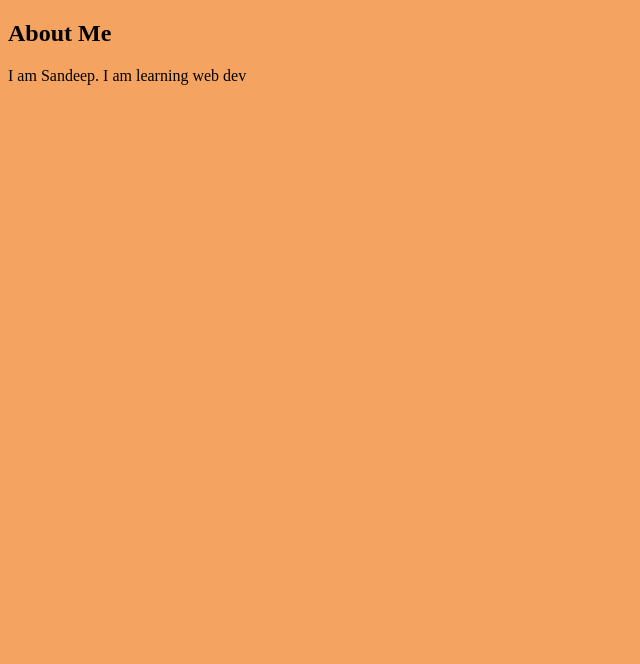
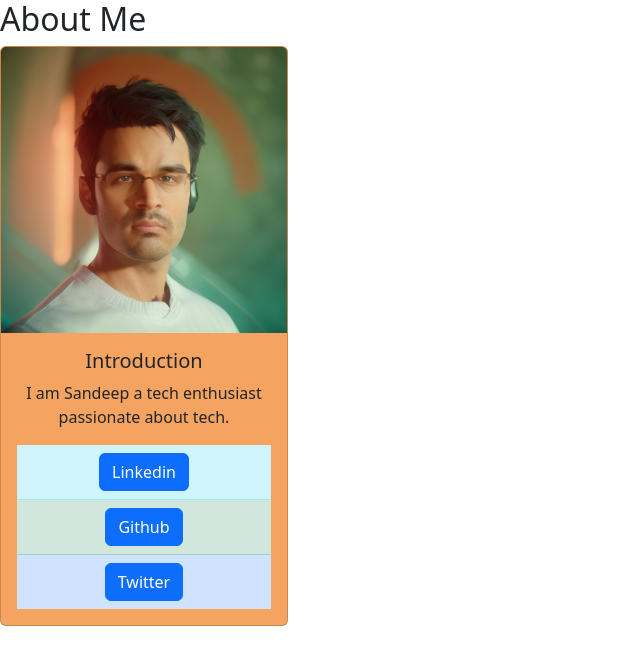
Before and after one commit to sandeepbvv11/github_pages, a plain HTML site: page index.html in a window 1280 px wide. Shown: the whole page, without its empty margins (0-640 px from the left). Drawn offline with nearby package versions, Linux system fonts and the light colour scheme.

Commit message:
Added CSS and image

```diff
--- a/index.html
+++ b/index.html
@@ -4,9 +4,27 @@
     <meta charset="UTF-8">
     <meta name="viewport" content="width=device-width, initial-scale=1.0">
     <title>Document</title>
+    <link href="https://cdn.jsdelivr.net/npm/bootstrap@5.3.2/dist/css/bootstrap.min.css" rel="stylesheet" integrity="sha384-T3c6CoIi6uLrA9TneNEoa7RxnatzjcDSCmG1MXxSR1GAsXEV/Dwwykc2MPK8M2HN" crossorigin="anonymous">
+<script src="https://cdn.jsdelivr.net/npm/bootstrap@5.3.2/dist/js/bootstrap.bundle.min.js" integrity="sha384-C6RzsynM9kWDrMNeT87bh95OGNyZPhcTNXj1NW7RuBCsyN/o0jlpcV8Qyq46cDfL" crossorigin="anonymous"></script>
+<link rel="stylesheet" href="style.css">
 </head>
-<body style="background-color: #f4a460;">
+<body >
+    <div class="main">
     <h2>About Me</h2>
-    <p>I am Sandeep. I am learning web dev</p>
+    <div class="card" style="width: 18rem;">
+        <img src="aiimageSandeep.png" class="card-img-top" alt="...">
+        <div class="card-body">
+          <h5 class="card-title">Introduction</h5>
+          <p class="card-text"> I am Sandeep a tech enthusiast passionate about tech.</p>
+
+          <ul class="list-group list-group-flush">
+            <li class="list-group-item list-group-item-info"><a href="https://www.linkedin.com/in/sandeepbhatula/" class="btn btn-primary">Linkedin</a></li>
+            <li class="list-group-item list-group-item-success"><a href="https://github.com/sandeepbvv11/" class="btn btn-primary">Github</a></li>
+            <li class="list-group-item list-group-item-primary"><a href="https://twitter.com/sandeepbh6" class="btn btn-primary">Twitter</a></li>
+
+          </ul>
+    </div>
+    </div>
+</div>
 </body>
 </html>
--- /dev/null
+++ b/style.css
@@ -0,0 +1,10 @@
+.main{
+    justify-content: center;
+    display: block;
+}
+.card{
+    justify-content: center;
+    text-align: center;
+    align-items: center;
+    background-color: #f4a460;
+}
```
Also changed, not shown: aiimageSandeep.png (added).
